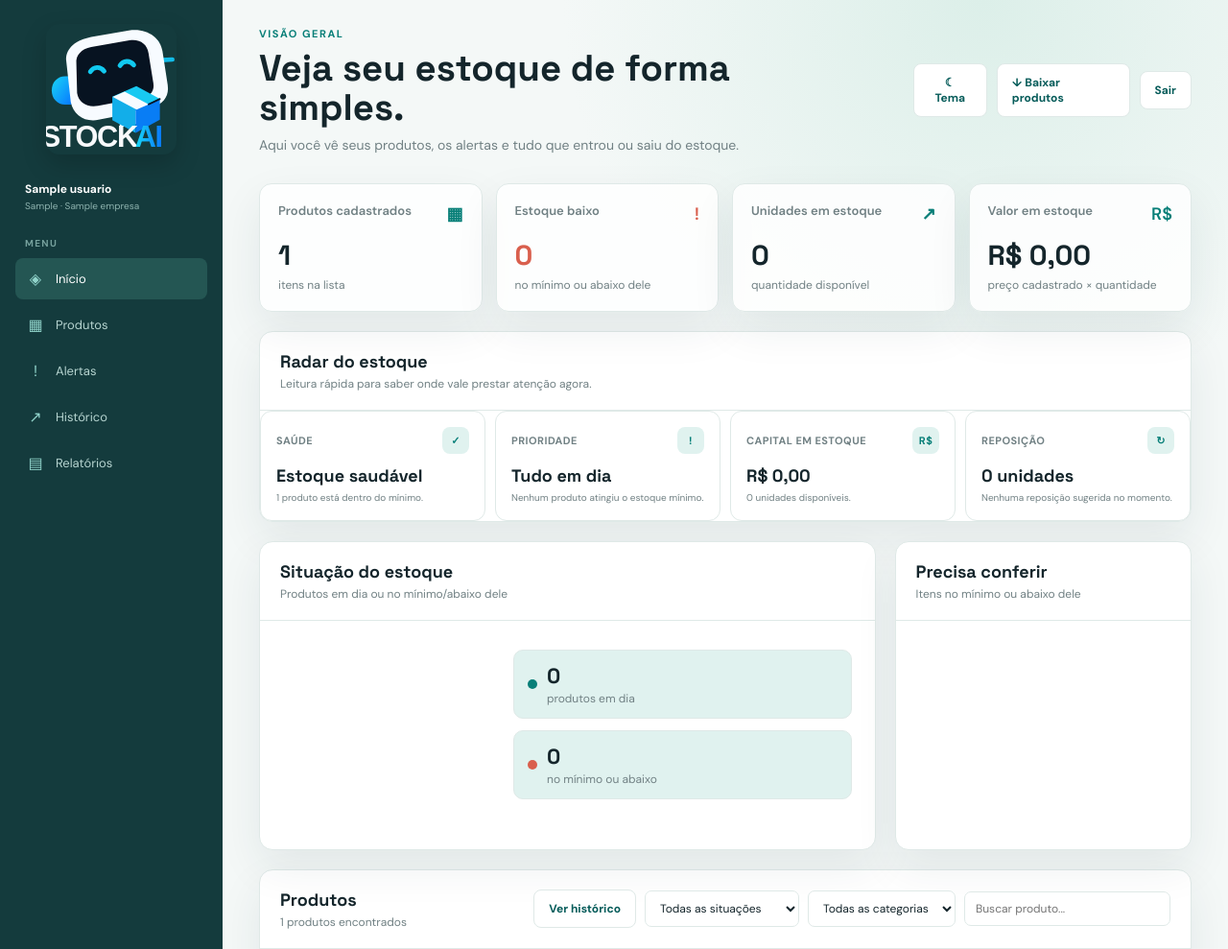
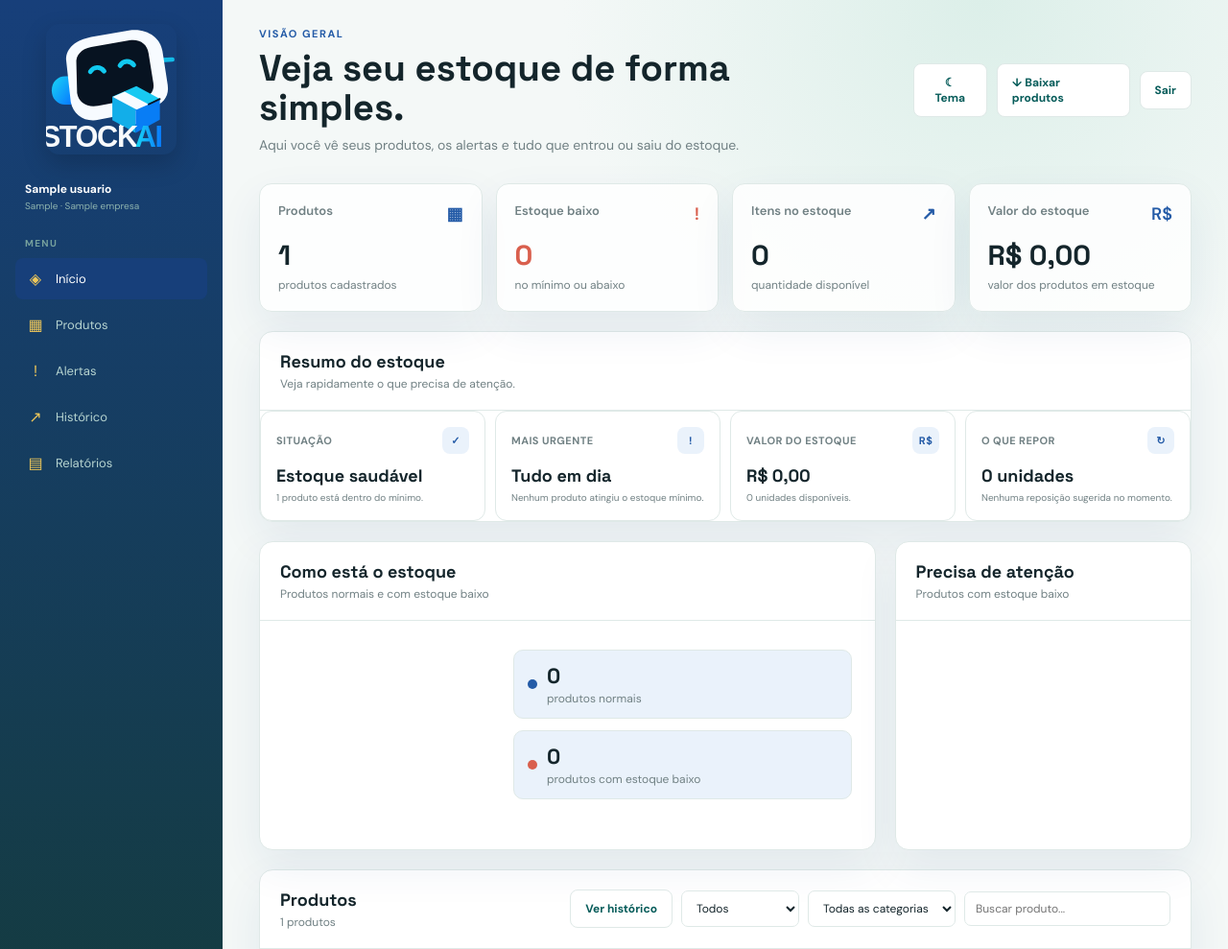
Before and after one commit to bacharelado/stockai, a FastAPI app: page /dashboard in a window 1280 px wide. Shown: the top 989 px of the page at 96% size. Run offline with FastAPI, Linux system fonts and the light colour scheme; the visitor is signed in with stand-in values (Sample User, id 1); tables that the repository leaves empty hold one stand-in row (values such as "Sample post"); a map, chart or similar area stays blank; parts of the project's set-up code (start-up, migrations or seed data) failed here and were passed over.

Commit message:
feat: apply StockAI visual identity to dashboard

```diff
--- a/app/templates/dashboard.html
+++ b/app/templates/dashboard.html
@@ -10,6 +10,7 @@
     <link rel="preconnect" href="https://fonts.gstatic.com" crossorigin />
     <link href="https://fonts.googleapis.com/css2?family=DM+Sans:wght@400;500;600;700&family=Space+Grotesk:wght@500;600;700&display=swap" rel="stylesheet" />
     <link rel="stylesheet" href="/static/dashboard.css" />
+    <link rel="stylesheet" href="/static/stockai-theme.css?v=1" />
     <style>
         .getting-started { margin-bottom: 20px; padding: 22px; border: 1px solid var(--line); border-radius: 14px; background: linear-gradient(135deg, var(--teal-soft), var(--white)); box-shadow: var(--shadow); }
         [data-theme="dark"] .getting-started { background: linear-gradient(135deg, #1d4a47, var(--white)); }
@@ -38,139 +39,45 @@
     <div class="app">
         <div class="mobile-overlay" id="mobile-overlay"></div>
         {% include 'partials/sidebar.html' %}
-
         <main class="content" id="inicio">
             {% include 'partials/header.html' %}
-
             <section class="stats" aria-label="Resumo do estoque">
-                <article class="stat">
-                    <div class="stat-head"><span>Produtos cadastrados</span><span class="stat-icon">▦</span></div>
-                    <div class="stat-number" id="total-products">{{ produtos|length }}</div>
-                    <div class="stat-note">itens na lista</div>
-                </article>
-                <article class="stat alert">
-                    <div class="stat-head"><span>Estoque baixo</span><span class="stat-icon">!</span></div>
-                    <div class="stat-number" id="low-products">0</div>
-                    <div class="stat-note">no mínimo ou abaixo dele</div>
-                </article>
-                <article class="stat">
-                    <div class="stat-head"><span>Unidades em estoque</span><span class="stat-icon">↗</span></div>
-                    <div class="stat-number" id="total-units">0</div>
-                    <div class="stat-note">quantidade disponível</div>
-                </article>
-                <article class="stat">
-                    <div class="stat-head"><span>Valor em estoque</span><span class="stat-icon">R$</span></div>
-                    <div class="stat-number" id="total-value">R$ 0,00</div>
-                    <div class="stat-note">preço cadastrado × quantidade</div>
-                </article>
+                <article class="stat"><div class="stat-head"><span>Produtos</span><span class="stat-icon">▦</span></div><div class="stat-number" id="total-products">{{ produtos|length }}</div><div class="stat-note">produtos cadastrados</div></article>
+                <article class="stat alert"><div class="stat-head"><span>Estoque baixo</span><span class="stat-icon">!</span></div><div class="stat-number" id="low-products">0</div><div class="stat-note">no mínimo ou abaixo</div></article>
+                <article class="stat"><div class="stat-head"><span>Itens no estoque</span><span class="stat-icon">↗</span></div><div class="stat-number" id="total-units">0</div><div class="stat-note">quantidade disponível</div></article>
+                <article class="stat"><div class="stat-head"><span>Valor do estoque</span><span class="stat-icon">R$</span></div><div class="stat-number" id="total-value">R$ 0,00</div><div class="stat-note">valor dos produtos em estoque</div></article>
             </section>
-
             {% if not produtos %}
             <section class="getting-started" aria-labelledby="getting-started-title">
-                <div class="getting-started-head">
-                    <div>
-                        <h2 id="getting-started-title">Vamos colocar seu estoque para rodar</h2>
-                        <p>Siga estes passos para transformar este painel vazio em uma operação de verdade.</p>
-                    </div>
-                    <span class="getting-started-badge">Primeiros passos</span>
-                </div>
+                <div class="getting-started-head"><div><h2 id="getting-started-title">Vamos começar</h2><p>Siga estes passos para começar a usar o sistema.</p></div><span class="getting-started-badge">Primeiros passos</span></div>
                 <div class="getting-started-grid">
-                    {% if pode_gerenciar %}
-                    <a class="getting-started-action" href="#" onclick="document.getElementById('open-create')?.click(); return false;">
-                        <span class="getting-started-icon">1</span>
-                        <div><strong>Cadastre o primeiro produto</strong><span>Nome, preço e estoque mínimo.</span></div>
-                    </a>
-                    {% else %}
-                    <a class="getting-started-action" href="#produtos">
-                        <span class="getting-started-icon">1</span>
-                        <div><strong>Confira os produtos</strong><span>Veja os itens disponíveis para sua operação.</span></div>
-                    </a>
-                    {% endif %}
-                    <a class="getting-started-action" href="#alertas">
-                        <span class="getting-started-icon">2</span>
-                        <div><strong>Acompanhe os alertas</strong><span>O StockAI avisa quando o estoque chega ao mínimo.</span></div>
-                    </a>
-                    <a class="getting-started-action" href="#produtos">
-                        <span class="getting-started-icon">3</span>
-                        <div><strong>Controle as movimentações</strong><span>Registre entradas e saídas sem perder o histórico.</span></div>
-                    </a>
+                    {% if pode_gerenciar %}<a class="getting-started-action" href="#" onclick="document.getElementById('open-create')?.click(); return false;"><span class="getting-started-icon">1</span><div><strong>Cadastre seu primeiro produto</strong><span>Informe o nome, o preço e o estoque mínimo.</span></div></a>{% else %}<a class="getting-started-action" href="#produtos"><span class="getting-started-icon">1</span><div><strong>Confira os produtos</strong><span>Veja os produtos da sua empresa.</span></div></a>{% endif %}
+                    <a class="getting-started-action" href="#alertas"><span class="getting-started-icon">2</span><div><strong>Veja os alertas</strong><span>O StockAI avisa quando um produto está acabando.</span></div></a>
+                    <a class="getting-started-action" href="#produtos"><span class="getting-started-icon">3</span><div><strong>Registre entradas e saídas</strong><span>Anote tudo que entra e sai do estoque.</span></div></a>
                 </div>
             </section>
             {% endif %}
-
             <section class="panel insights" aria-labelledby="insights-title">
-                <div class="panel-head"><div><h2 id="insights-title">Radar do estoque</h2><p>Leitura rápida para saber onde vale prestar atenção agora.</p></div></div>
+                <div class="panel-head"><div><h2 id="insights-title">Resumo do estoque</h2><p>Veja rapidamente o que precisa de atenção.</p></div></div>
                 <div class="insights-grid">
-                    <article class="insight-card">
-                        <div class="insight-label"><span>Saúde</span><span class="insight-icon">✓</span></div>
-                        <div class="insight-value" id="insight-health">Analisando...</div>
-                        <div class="insight-note" id="insight-health-note">Calculando a situação do estoque.</div>
-                    </article>
-                    <article class="insight-card">
-                        <div class="insight-label"><span>Prioridade</span><span class="insight-icon">!</span></div>
-                        <div class="insight-value" id="insight-priority">Analisando...</div>
-                        <div class="insight-note" id="insight-priority-note">Identificando o que merece atenção.</div>
-                    </article>
-                    <article class="insight-card">
-                        <div class="insight-label"><span>Capital em estoque</span><span class="insight-icon">R$</span></div>
-                        <div class="insight-value" id="insight-value">R$ 0,00</div>
-                        <div class="insight-note" id="insight-value-note">Valor atual do estoque.</div>
-                    </article>
-                    <article class="insight-card">
-                        <div class="insight-label"><span>Reposição</span><span class="insight-icon">↻</span></div>
-                        <div class="insight-value" id="insight-replenishment">0 unidades</div>
-                        <div class="insight-note" id="insight-replenishment-note">Nenhuma reposição sugerida.</div>
-                    </article>
+                    <article class="insight-card"><div class="insight-label"><span>Situação</span><span class="insight-icon">✓</span></div><div class="insight-value" id="insight-health">Analisando...</div><div class="insight-note" id="insight-health-note">Verificando o estoque.</div></article>
+                    <article class="insight-card"><div class="insight-label"><span>Mais urgente</span><span class="insight-icon">!</span></div><div class="insight-value" id="insight-priority">Analisando...</div><div class="insight-note" id="insight-priority-note">Vendo o que precisa de atenção.</div></article>
+                    <article class="insight-card"><div class="insight-label"><span>Valor do estoque</span><span class="insight-icon">R$</span></div><div class="insight-value" id="insight-value">R$ 0,00</div><div class="insight-note" id="insight-value-note">Valor dos produtos no estoque.</div></article>
+                    <article class="insight-card"><div class="insight-label"><span>O que repor</span><span class="insight-icon">↻</span></div><div class="insight-value" id="insight-replenishment">0 unidades</div><div class="insight-note" id="insight-replenishment-note">Nenhum produto precisa de reposição.</div></article>
                 </div>
             </section>
-
             <section class="overview">
-                <article class="panel">
-                    <div class="panel-head"><div><h2>Situação do estoque</h2><p>Produtos em dia ou no mínimo/abaixo dele</p></div></div>
-                    <div class="chart-wrap">
-                        <canvas id="stock-chart" role="img" aria-label="Gráfico da situação do estoque"></canvas>
-                        <div class="chart-summary" aria-label="Resumo da situação do estoque">
-                            <div class="chart-summary-item"><span class="chart-dot ok"></span><div><strong id="chart-ok">0</strong><span>produtos em dia</span></div></div>
-                            <div class="chart-summary-item"><span class="chart-dot low"></span><div><strong id="chart-low">0</strong><span>no mínimo ou abaixo</span></div></div>
-                            <div class="chart-summary-note" id="chart-summary-note"></div>
-                        </div>
-                    </div>
-                </article>
-                <article class="panel" id="alertas">
-                    <div class="panel-head"><div><h2>Precisa conferir</h2><p>Itens no mínimo ou abaixo dele</p></div></div>
-                    <div class="attention-list" id="attention-list" aria-live="polite"></div>
-                </article>
+                <article class="panel"><div class="panel-head"><div><h2>Como está o estoque</h2><p>Produtos normais e com estoque baixo</p></div></div><div class="chart-wrap"><canvas id="stock-chart" role="img" aria-label="Gráfico da situação do estoque"></canvas><div class="chart-summary" aria-label="Resumo da situação do estoque"><div class="chart-summary-item"><span class="chart-dot ok"></span><div><strong id="chart-ok">0</strong><span>produtos normais</span></div></div><div class="chart-summary-item"><span class="chart-dot low"></span><div><strong id="chart-low">0</strong><span>produtos com estoque baixo</span></div></div><div class="chart-summary-note" id="chart-summary-note"></div></div></div></article>
+                <article class="panel" id="alertas"><div class="panel-head"><div><h2>Precisa de atenção</h2><p>Produtos com estoque baixo</p></div></div><div class="attention-list" id="attention-list" aria-live="polite"></div></article>
             </section>
-
             <section class="panel inventory" id="produtos">
-                <div class="panel-head">
-                    <div><h2>Produtos</h2><p><span id="visible-count">{{ produtos|length }}</span> produtos encontrados</p></div>
-                    <div class="inventory-tools">
-                        <button class="ghost" id="open-history" type="button">Ver histórico</button>
-                        <select class="filter" id="status-filter" aria-label="Filtrar situação"><option value="todos">Todas as situações</option><option value="ok">Em dia</option><option value="baixo">No mínimo ou abaixo</option></select>
-                        <select class="filter" id="category-filter" aria-label="Filtrar categoria"><option value="todas">Todas as categorias</option></select>
-                        <input class="search" id="product-search" type="search" placeholder="Buscar produto..." aria-label="Buscar produto" />
-                    </div>
-                </div>
-                <div class="table-scroll">
-                    <table>
-                        <thead><tr><th><button type="button" data-sort="nome">Produto ↕</button></th><th>Categoria</th><th><button type="button" data-sort="preco">Preço ↕</button></th><th><button type="button" data-sort="estoque_atual">Atual ↕</button></th><th>Mínimo</th><th>Status</th><th>Ações</th></tr></thead>
-                        <tbody id="product-list"></tbody>
-                    </table>
-                </div>
-                <div class="empty" id="empty-state">Nenhum produto corresponde aos filtros atuais.</div>
-                <div class="pagination" id="pagination" aria-label="Paginação"></div>
+                <div class="panel-head"><div><h2>Produtos</h2><p><span id="visible-count">{{ produtos|length }}</span> produtos</p></div><div class="inventory-tools"><button class="ghost" id="open-history" type="button">Ver histórico</button><select class="filter" id="status-filter" aria-label="Filtrar situação"><option value="todos">Todos</option><option value="ok">Em dia</option><option value="baixo">Estoque baixo</option></select><select class="filter" id="category-filter" aria-label="Filtrar categoria"><option value="todas">Todas as categorias</option></select><input class="search" id="product-search" type="search" placeholder="Buscar produto..." aria-label="Buscar produto" /></div></div>
+                <div class="table-scroll"><table><thead><tr><th><button type="button" data-sort="nome">Produto ↕</button></th><th>Categoria</th><th><button type="button" data-sort="preco">Preço ↕</button></th><th><button type="button" data-sort="estoque_atual">Atual ↕</button></th><th>Mínimo</th><th>Status</th><th>Ações</th></tr></thead><tbody id="product-list"></tbody></table></div>
+                <div class="empty" id="empty-state">Nenhum produto corresponde aos filtros atuais.</div><div class="pagination" id="pagination" aria-label="Paginação"></div>
             </section>
-
-            {% if perfil == "admin" %}
-            <section class="panel admin-users" id="usuarios">
-                <div class="panel-head"><div><h2>Usuários da empresa</h2><p>Contas e níveis de acesso cadastrados</p></div></div>
-                <div class="table-scroll"><table><thead><tr><th>Nome</th><th>Usuário</th><th>Perfil</th><th>Status</th></tr></thead><tbody>{% for item in usuarios_admin %}<tr><td class="product-name">{{ item.nome }}</td><td>{{ item.username }}</td><td>{{ item.perfil|capitalize }}</td><td>{{ "Ativo" if item.ativo else "Inativo" }}</td></tr>{% endfor %}</tbody></table></div>
-            </section>
-            {% endif %}
+            {% if perfil == "admin" %}<section class="panel admin-users" id="usuarios"><div class="panel-head"><div><h2>Usuários</h2><p>Usuários e permissões</p></div></div><div class="table-scroll"><table><thead><tr><th>Nome</th><th>Usuário</th><th>Perfil</th><th>Status</th></tr></thead><tbody>{% for item in usuarios_admin %}<tr><td class="product-name">{{ item.nome }}</td><td>{{ item.username }}</td><td>{{ item.perfil|capitalize }}</td><td>{{ "Ativo" if item.ativo else "Inativo" }}</td></tr>{% endfor %}</tbody></table></div></section>{% endif %}
         </main>
     </div>
-
     {% include 'partials/modals.html' %}
     <div class="toast" id="toast" role="status" aria-live="polite"></div>
     <script id="initial-products" type="application/json">{{ produtos|tojson }}</script>
```
